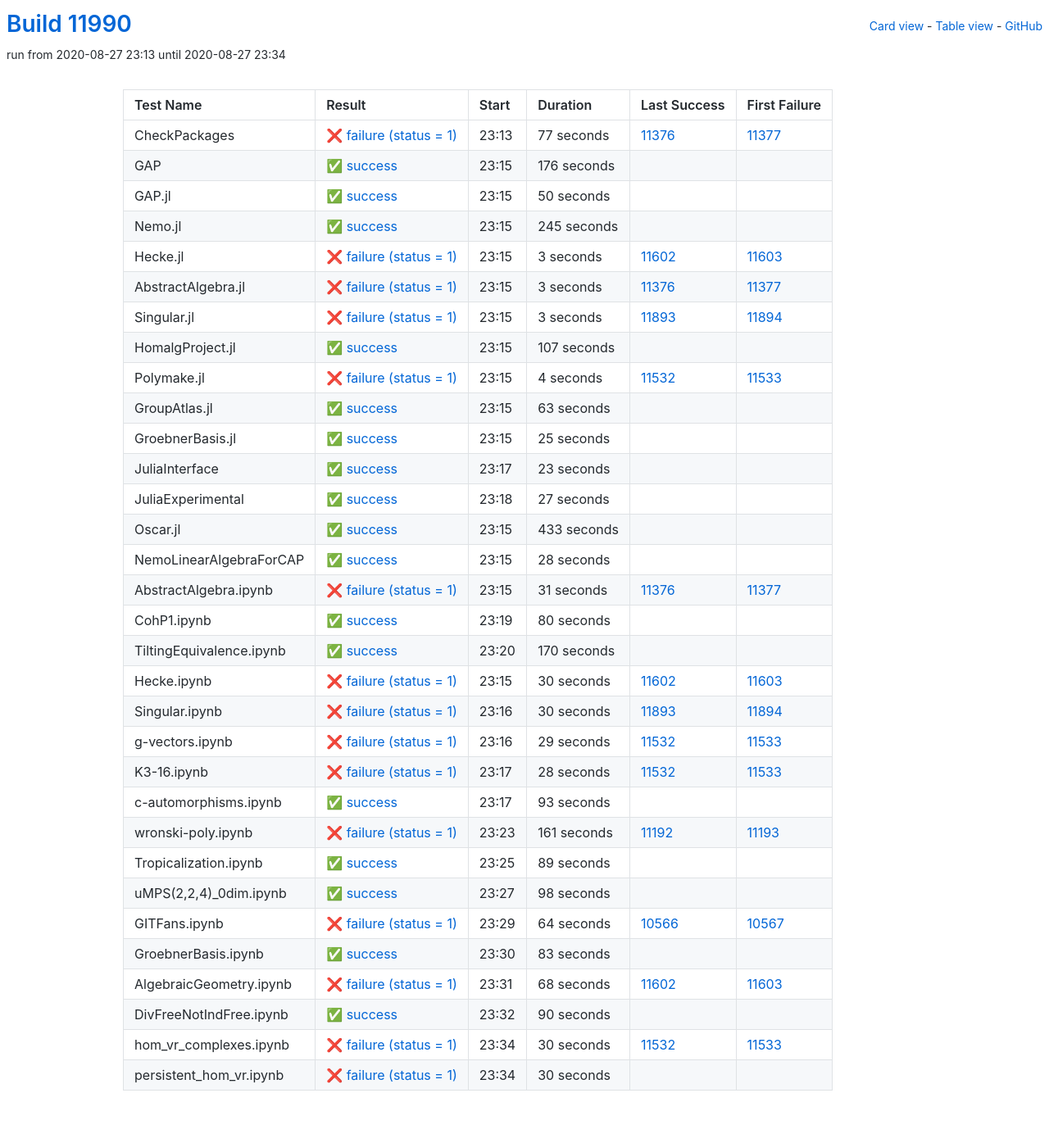
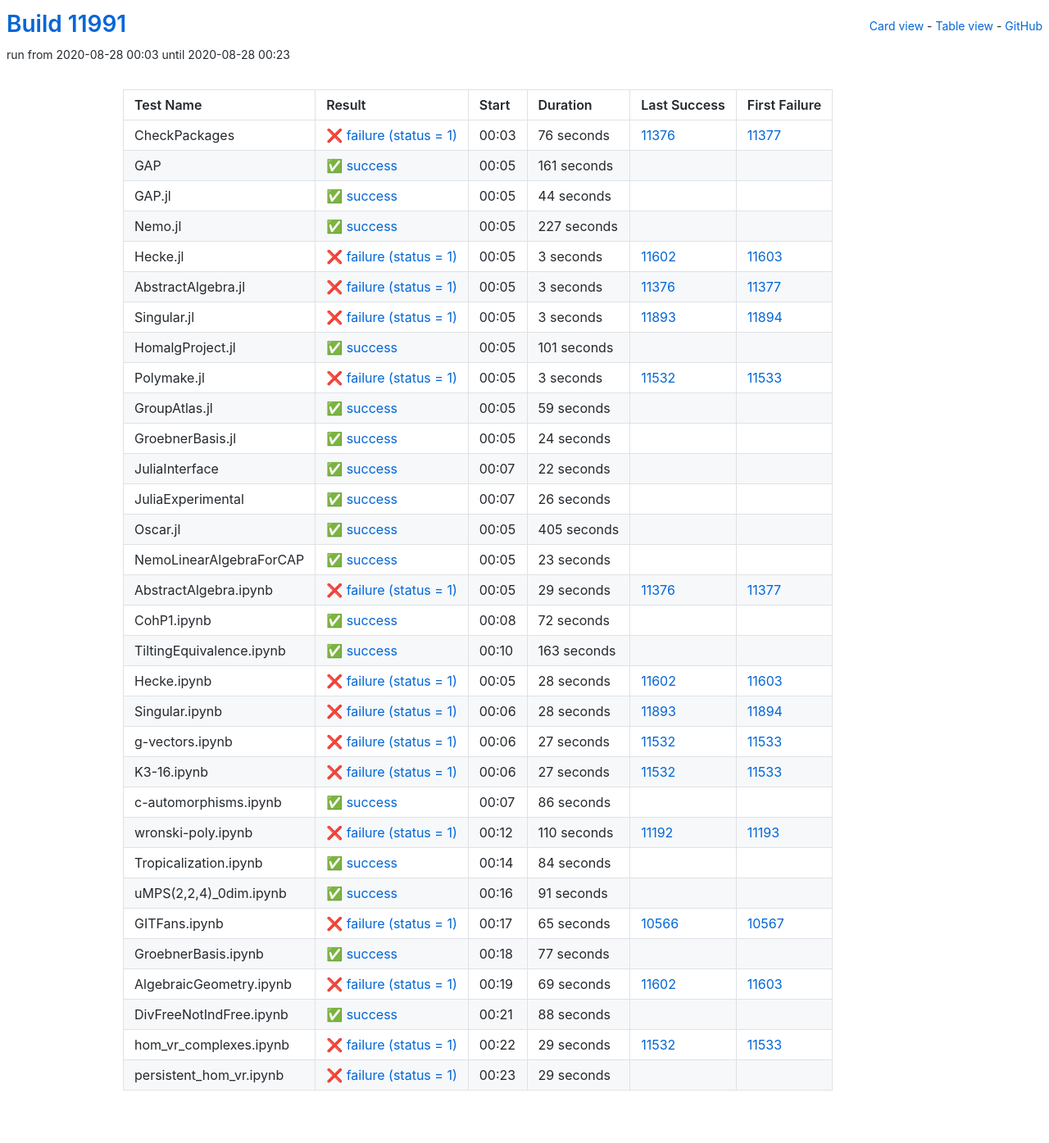
Before and after one commit to oscar-system/oscar-ci-status, a Jekyll site: the page built from table.html, in a window 1280 px wide. Shown: the whole page at 82% size. Built offline with Jekyll 4.4.1, drawn with Linux system fonts in a browser that asks for light colours.

Commit message:
Build #11991

```diff
--- a/_data/ci.yml
+++ b/_data/ci.yml
@@ -1,6 +1,6 @@
 ---
-build: 11990
-build_url: https://oscarci.mathematik.uni-kl.de/job/oscar/11990/
+build: 11991
+build_url: https://oscarci.mathematik.uni-kl.de/job/oscar/11991/
 job: oscar
 organization: oscar-system
 repo: oscar-ci-status
@@ -8,56 +8,56 @@
 tests:
 - name: CheckPackages
   id: checkpackages
-  log: https://oscarci.mathematik.uni-kl.de/job/oscar/11990/artifact/logs/build-11990/CheckPackages.log
-  start: 2020-08-27 23:13
+  log: https://oscarci.mathematik.uni-kl.de/job/oscar/11991/artifact/logs/build-11991/CheckPackages.log
+  start: 2020-08-28 00:03
   success: false
   exitcode: 1
   status: failure
-  duration: 77
+  duration: 76
   last_success: 11376
   last_success_url: https://oscarci.mathematik.uni-kl.de/job/oscar/11376/
   first_failure: 11377
   first_failure_url: https://oscarci.mathematik.uni-kl.de/job/oscar/11377/
 - name: GAP
   id: gap
-  log: https://oscarci.mathematik.uni-kl.de/job/oscar/11990/artifact/logs/build-11990/GAP.log
-  start: 2020-08-27 23:15
+  log: https://oscarci.mathematik.uni-kl.de/job/oscar/11991/artifact/logs/build-11991/GAP.log
+  start: 2020-08-28 00:05
   success: true
   exitcode: 0
   status: success
-  duration: 176
+  duration: 161
   last_success: false
   last_success_url:
   first_failure: false
   first_failure_url:
 - name: GAP.jl
   id: gap-jl
-  log: https://oscarci.mathematik.uni-kl.de/job/oscar/11990/artifact/logs/build-11990/GAP.jl.log
-  start: 2020-08-27 23:15
+  log: https://oscarci.mathematik.uni-kl.de/job/oscar/11991/artifact/logs/build-11991/GAP.jl.log
+  start: 2020-08-28 00:05
   success: true
   exitcode: 0
   status: success
-  duration: 50
+  duration: 44
   last_success: false
   last_success_url:
   first_failure: false
   first_failure_url:
 - name: Nemo.jl
   id: nemo-jl
-  log: https://oscarci.mathematik.uni-kl.de/job/oscar/11990/artifact/logs/build-11990/Nemo.jl.log
-  start: 2020-08-27 23:15
+  log: https://oscarci.mathematik.uni-kl.de/job/oscar/11991/artifact/logs/build-11991/Nemo.jl.log
+  start: 2020-08-28 00:05
   success: true
   exitcode: 0
   status: success
-  duration: 245
+  duration: 227
   last_success: false
   last_success_url:
   first_failure: false
   first_failure_url:
 - name: Hecke.jl
   id: hecke-jl
-  log: https://oscarci.mathematik.uni-kl.de/job/oscar/11990/artifact/logs/build-11990/Hecke.jl.log
-  start: 2020-08-27 23:15
+  log: https://oscarci.mathematik.uni-kl.de/job/oscar/11991/artifact/logs/build-11991/Hecke.jl.log
+  start: 2020-08-28 00:05
   success: false
   exitcode: 1
   status: failure
@@ -68,8 +68,8 @@
   first_failure_url: https://oscarci.mathematik.uni-kl.de/job/oscar/11603/
 - name: AbstractAlgebra.jl
   id: abstractalgebra-jl
-  log: https://oscarci.mathematik.uni-kl.de/job/oscar/11990/artifact/logs/build-11990/AbstractAlgebra.jl.log
-  start: 2020-08-27 23:15
+  log: https://oscarci.mathematik.uni-kl.de/job/oscar/11991/artifact/logs/build-11991/AbstractAlgebra.jl.log
+  start: 2020-08-28 00:05
   success: false
   exitcode: 1
   status: failure
@@ -80,8 +80,8 @@
   first_failure_url: https://oscarci.mathematik.uni-kl.de/job/oscar/11377/
 - name: Singular.jl
   id: singular-jl
-  log: https://oscarci.mathematik.uni-kl.de/job/oscar/11990/artifact/logs/build-11990/Singular.jl.log
-  start: 2020-08-27 23:15
+  log: https://oscarci.mathematik.uni-kl.de/job/oscar/11991/artifact/logs/build-11991/Singular.jl.log
+  start: 2020-08-28 00:05
   success: false
   exitcode: 1
   status: failure
@@ -92,56 +92,92 @@
   first_failure_url: https://oscarci.mathematik.uni-kl.de/job/oscar/11894/
 - name: HomalgProject.jl
   id: homalgproject-jl
-  log: https://oscarci.mathematik.uni-kl.de/job/oscar/11990/artifact/logs/build-11990/HomalgProject.jl.log
-  start: 2020-08-27 23:15
+  log: https://oscarci.mathematik.uni-kl.de/job/oscar/11991/artifact/logs/build-11991/HomalgProject.jl.log
+  start: 2020-08-28 00:05
   success: true
   exitcode: 0
   status: success
-  duration: 107
+  duration: 101
   last_success: false
   last_success_url:
   first_failure: false
   first_failure_url:
 - name: Polymake.jl
   id: polymake-jl
-  log: https://oscarci.mathematik.uni-kl.de/job/oscar/11990/artifact/logs/build-11990/Polymake.jl.log
-  start: 2020-08-27 23:15
+  log: https://oscarci.mathematik.uni-kl.de/job/oscar/11991/artifact/logs/build-11991/Polymake.jl.log
+  start: 2020-08-28 00:05
   success: false
   exitcode: 1
   status: failure
-  duration: 4
+  duration: 3
   last_success: 11532
   last_success_url: https://oscarci.mathematik.uni-kl.de/job/oscar/11532/
   first_failure: 11533
   first_failure_url: https://oscarci.mathematik.uni-kl.de/job/oscar/11533/
 - name: GroupAtlas.jl
   id: groupatlas-jl
-  log: https://oscarci.mathematik.uni-kl.de/job/oscar/11990/artifact/logs/build-11990/GroupAtlas.jl.log
-  start: 2020-08-27 23:15
+  log: https://oscarci.mathematik.uni-kl.de/job/oscar/11991/artifact/logs/build-11991/GroupAtlas.jl.log
+  start: 2020-08-28 00:05
   success: true
   exitcode: 0
   status: success
-  duration: 63
+  duration: 59
   last_success: false
   last_success_url:
   first_failure: false
   first_failure_url:
 - name: GroebnerBasis.jl
   id: groebnerbasis-jl
-  log: https://oscarci.mathematik.uni-kl.de/job/oscar/11990/artifact/logs/build-11990/GroebnerBasis.jl.log
-  start: 2020-08-27 23:15
+  log: https://oscarci.mathematik.uni-kl.de/job/oscar/11991/artifact/logs/build-11991/GroebnerBasis.jl.log
+  start: 2020-08-28 00:05
   success: true
   exitcode: 0
   status: success
-  duration: 25
+  duration: 24
   last_success: false
   last_success_url:
   first_failure: false
   first_failure_url:
 - name: JuliaInterface
   id: juliainterface
-  log: https://oscarci.mathematik.uni-kl.de/job/oscar/11990/artifact/logs/build-11990/JuliaInterface.log
-  start: 2020-08-27 23:17
+  log: https://oscarci.mathematik.uni-kl.de/job/oscar/11991/artifact/logs/build-11991/JuliaInterface.log
+  start: 2020-08-28 00:07
+  success: true
+  exitcode: 0
+  status: success
+  duration: 22
+  last_success: false
+  last_success_url:
+  first_failure: false
+  first_failure_url:
+- name: JuliaExperimental
+  id: juliaexperimental
+  log: https://oscarci.mathematik.uni-kl.de/job/oscar/11991/artifact/logs/build-11991/JuliaExperimental.log
+  start: 2020-08-28 00:07
+  success: true
+  exitcode: 0
+  status: success
+  duration: 26
+  last_success: false
+  last_success_url:
+  first_failure: false
+  first_failure_url:
+- name: Oscar.jl
+  id: oscar-jl
+  log: https://oscarci.mathematik.uni-kl.de/job/oscar/11991/artifact/logs/build-11991/Oscar.jl.log
+  start: 2020-08-28 00:05
+  success: true
+  exitcode: 0
+  status: success
+  duration: 405
+  last_success: false
+  last_success_url:
+  first_failure: false
+  first_failure_url:
+- name: NemoLinearAlgebraForCAP
+  id: nemolinearalgebraforcap
+  log: https://oscarci.mathematik.uni-kl.de/job/oscar/11991/artifact/logs/build-11991/NemoLinearAlgebraForCAP.log
+  start: 2020-08-28 00:05
   success: true
   exitcode: 0
   status: success
@@ -150,106 +186,190 @@
   last_success_url:
   first_failure: false
   first_failure_url:
-- name: JuliaExperimental
-  id: juliaexperimental
-  log: https://oscarci.mathematik.uni-kl.de/job/oscar/11990/artifact/logs/build-11990/JuliaExperimental.log
-  start: 2020-08-27 23:18
-  success: true
-  exitcode: 0
-  status: success
-  duration: 27
-  last_success: false
-  last_success_url:
-  first_failure: false
-  first_failure_url:
-- name: Oscar.jl
-  id: oscar-jl
-  log: https://oscarci.mathematik.uni-kl.de/job/oscar/11990/artifact/logs/build-11990/Oscar.jl.log
-  start: 2020-08-27 23:15
-  success: true
-  exitcode: 0
-  status: success
-  duration: 433
-  last_success: false
-  last_success_url:
-  first_failure: false
-  first_failure_url:
-- name: NemoLinearAlgebraForCAP
-  id: nemolinearalgebraforcap
-  log: https://oscarci.mathematik.uni-kl.de/job/oscar/11990/artifact/logs/build-11990/NemoLinearAlgebraForCAP.log
-  start: 2020-08-27 23:15
-  success: true
-  exitcode: 0
-  status: success
-  duration: 28
-  last_success: false
-  last_success_url:
-  first_failure: false
-  first_failure_url:
 - name: AbstractAlgebra.ipynb
   id: abstractalgebra-ipynb
-  log: https://oscarci.mathematik.uni-kl.de/job/oscar/11990/artifact/logs/build-11990/AbstractAlgebra.ipynb.log
-  start: 2020-08-27 23:15
+  log: https://oscarci.mathematik.uni-kl.de/job/oscar/11991/artifact/logs/build-11991/AbstractAlgebra.ipynb.log
+  start: 2020-08-28 00:05
   success: false
   exitcode: 1
   status: failure
-  duration: 31
+  duration: 29
   last_success: 11376
   last_success_url: https://oscarci.mathematik.uni-kl.de/job/oscar/11376/
   first_failure: 11377
   first_failure_url: https://oscarci.mathematik.uni-kl.de/job/oscar/11377/
 - name: CohP1.ipynb
   id: cohp1-ipynb
-  log: https://oscarci.mathematik.uni-kl.de/job/oscar/11990/artifact/logs/build-11990/CohP1.ipynb.log
-  start: 2020-08-27 23:19
+  log: https://oscarci.mathematik.uni-kl.de/job/oscar/11991/artifact/logs/build-11991/CohP1.ipynb.log
+  start: 2020-08-28 00:08
   success: true
   exitcode: 0
   status: success
-  duration: 80
+  duration: 72
   last_success: false
   last_success_url:
   first_failure: false
   first_failure_url:
 - name: TiltingEquivalence.ipynb
   id: tiltingequivalence-ipynb
-  log: https://oscarci.mathematik.uni-kl.de/job/oscar/11990/artifact/logs/build-11990/TiltingEquivalence.ipynb.log
-  start: 2020-08-27 23:20
+  log: https://oscarci.mathematik.uni-kl.de/job/oscar/11991/artifact/logs/build-11991/TiltingEquivalence.ipynb.log
+  start: 2020-08-28 00:10
   success: true
   exitcode: 0
   status: success
-  duration: 170
+  duration: 163
   last_success: false
   last_success_url:
   first_failure: false
   first_failure_url:
 - name: Hecke.ipynb
   id: hecke-ipynb
-  log: https://oscarci.mathematik.uni-kl.de/job/oscar/11990/artifact/logs/build-11990/Hecke.ipynb.log
-  start: 2020-08-27 23:15
+  log: https://oscarci.mathematik.uni-kl.de/job/oscar/11991/artifact/logs/build-11991/Hecke.ipynb.log
+  start: 2020-08-28 00:05
   success: false
   exitcode: 1
   status: failure
-  duration: 30
+  duration: 28
   last_success: 11602
   last_success_url: https://oscarci.mathematik.uni-kl.de/job/oscar/11602/
   first_failure: 11603
   first_failure_url: https://oscarci.mathematik.uni-kl.de/job/oscar/11603/
 - name: Singular.ipynb
   id: singular-ipynb
-  log: https://oscarci.mathematik.uni-kl.de/job/oscar/11990/artifact/logs/build-11990/Singular.ipynb.log
-  start: 2020-08-27 23:16
+  log: https://oscarci.mathematik.uni-kl.de/job/oscar/11991/artifact/logs/build-11991/Singular.ipynb.log
+  start: 2020-08-28 00:06
   success: false
   exitcode: 1
   status: failure
-  duration: 30
+  duration: 28
   last_success: 11893
   last_success_url: https://oscarci.mathematik.uni-kl.de/job/oscar/11893/
   first_failure: 11894
   first_failure_url: https://oscarci.mathematik.uni-kl.de/job/oscar/11894/
 - name: g-vectors.ipynb
   id: g-vectors-ipynb
-  log: https://oscarci.mathematik.uni-kl.de/job/oscar/11990/artifact/logs/build-11990/g-vectors.ipynb.log
-  start: 2020-08-27 23:16
+  log: https://oscarci.mathematik.uni-kl.de/job/oscar/11991/artifact/logs/build-11991/g-vectors.ipynb.log
+  start: 2020-08-28 00:06
+  success: false
+  exitcode: 1
+  status: failure
+  duration: 27
+  last_success: 11532
+  last_success_url: https://oscarci.mathematik.uni-kl.de/job/oscar/11532/
+  first_failure: 11533
+  first_failure_url: https://oscarci.mathematik.uni-kl.de/job/oscar/11533/
+- name: K3-16.ipynb
+  id: k3-16-ipynb
+  log: https://oscarci.mathematik.uni-kl.de/job/oscar/11991/artifact/logs/build-11991/K3-16.ipynb.log
+  start: 2020-08-28 00:06
+  success: false
+  exitcode: 1
+  status: failure
+  duration: 27
+  last_success: 11532
+  last_success_url: https://oscarci.mathematik.uni-kl.de/job/oscar/11532/
+  first_failure: 11533
+  first_failure_url: https://oscarci.mathematik.uni-kl.de/job/oscar/11533/
+- name: c-automorphisms.ipynb
+  id: c-automorphisms-ipynb
+  log: https://oscarci.mathematik.uni-kl.de/job/oscar/11991/artifact/logs/build-11991/c-automorphisms.ipynb.log
+  start: 2020-08-28 00:07
+  success: true
+  exitcode: 0
+  status: success
+  duration: 86
+  last_success: false
+  last_success_url:
+  first_failure: false
+  first_failure_url:
+- name: wronski-poly.ipynb
+  id: wronski-poly-ipynb
+  log: https://oscarci.mathematik.uni-kl.de/job/oscar/11991/artifact/logs/build-11991/wronski-poly.ipynb.log
+  start: 2020-08-28 00:12
+  success: false
+  exitcode: 1
+  status: failure
+  duration: 110
+  last_success: 11192
+  last_success_url: https://oscarci.mathematik.uni-kl.de/job/oscar/11192/
+  first_failure: 11193
+  first_failure_url: https://oscarci.mathematik.uni-kl.de/job/oscar/11193/
+- name: Tropicalization.ipynb
+  id: tropicalization-ipynb
+  log: https://oscarci.mathematik.uni-kl.de/job/oscar/11991/artifact/logs/build-11991/Tropicalization.ipynb.log
+  start: 2020-08-28 00:14
+  success: true
+  exitcode: 0
+  status: success
+  duration: 84
+  last_success: false
+  last_success_url:
+  first_failure: false
+  first_failure_url:
+- name: uMPS(2,2,4)_0dim.ipynb
+  id: umps-2-2-4-0dim-ipynb
+  log: https://oscarci.mathematik.uni-kl.de/job/oscar/11991/artifact/logs/build-11991/uMPS-2-2-4-_0dim.ipynb.log
+  start: 2020-08-28 00:16
+  success: true
+  exitcode: 0
+  status: success
+  duration: 91
+  last_success: false
+  last_success_url:
+  first_failure: false
+  first_failure_url:
+- name: GITFans.ipynb
+  id: gitfans-ipynb
+  log: https://oscarci.mathematik.uni-kl.de/job/oscar/11991/artifact/logs/build-11991/GITFans.ipynb.log
+  start: 2020-08-28 00:17
+  success: false
+  exitcode: 1
+  status: failure
+  duration: 65
+  last_success: 10566
+  last_success_url: https://oscarci.mathematik.uni-kl.de/job/oscar/10566/
+  first_failure: 10567
+  first_failure_url: https://oscarci.mathematik.uni-kl.de/job/oscar/10567/
+- name: GroebnerBasis.ipynb
+  id: groebnerbasis-ipynb
+  log: https://oscarci.mathematik.uni-kl.de/job/oscar/11991/artifact/logs/build-11991/GroebnerBasis.ipynb.log
+  start: 2020-08-28 00:18
+  success: true
+  exitcode: 0
+  status: success
+  duration: 77
+  last_success: false
+  last_success_url:
+  first_failure: false
+  first_failure_url:
+- name: AlgebraicGeometry.ipynb
+  id: algebraicgeometry-ipynb
+  log: https://oscarci.mathematik.uni-kl.de/job/oscar/11991/artifact/logs/build-11991/AlgebraicGeometry.ipynb.log
+  start: 2020-08-28 00:19
+  success: false
+  exitcode: 1
+  status: failure
+  duration: 69
+  last_success: 11602
+  last_success_url: https://oscarci.mathematik.uni-kl.de/job/oscar/11602/
+  first_failure: 11603
+  first_failure_url: https://oscarci.mathematik.uni-kl.de/job/oscar/11603/
+- name: DivFreeNotIndFree.ipynb
+  id: divfreenotindfree-ipynb
+  log: https://oscarci.mathematik.uni-kl.de/job/oscar/11991/artifact/logs/build-11991/DivFreeNotIndFree.ipynb.log
+  start: 2020-08-28 00:21
+  success: true
+  exitcode: 0
+  status: success
+  duration: 88
+  last_success: false
+  last_success_url:
+  first_failure: false
+  first_failure_url:
+- name: hom_vr_complexes.ipynb
+  id: hom-vr-complexes-ipynb
+  log: https://oscarci.mathematik.uni-kl.de/job/oscar/11991/artifact/logs/build-11991/hom_vr_complexes.ipynb.log
+  start: 2020-08-28 00:22
   success: false
   exitcode: 1
   status: failure
@@ -258,135 +378,15 @@
   last_success_url: https://oscarci.mathematik.uni-kl.de/job/oscar/11532/
   first_failure: 11533
   first_failure_url: https://oscarci.mathematik.uni-kl.de/job/oscar/11533/
-- name: K3-16.ipynb
-  id: k3-16-ipynb
-  log: https://oscarci.mathematik.uni-kl.de/job/oscar/11990/artifact/logs/build-11990/K3-16.ipynb.log
-  start: 2020-08-27 23:17
+- name: persistent_hom_vr.ipynb
+  id: persistent-hom-vr-ipynb
+  log: https://oscarci.mathematik.uni-kl.de/job/oscar/11991/artifact/logs/build-11991/persistent_hom_vr.ipynb.log
+  start: 2020-08-28 00:23
   success: false
   exitcode: 1
   status: failure
-  duration: 28
-  last_success: 11532
-  last_success_url: https://oscarci.mathematik.uni-kl.de/job/oscar/11532/
-  first_failure: 11533
-  first_failure_url: https://oscarci.mathematik.uni-kl.de/job/oscar/11533/
-- name: c-automorphisms.ipynb
-  id: c-automorphisms-ipynb
-  log: https://oscarci.mathematik.uni-kl.de/job/oscar/11990/artifact/logs/build-11990/c-automorphisms.ipynb.log
-  start: 2020-08-27 23:17
-  success: true
-  exitcode: 0
-  status: success
-  duration: 93
+  duration: 29
   last_success: false
   last_success_url:
   first_failure: false
   first_failure_url:
-- name: wronski-poly.ipynb
-  id: wronski-poly-ipynb
-  log: https://oscarci.mathematik.uni-kl.de/job/oscar/11990/artifact/logs/build-11990/wronski-poly.ipynb.log
-  start: 2020-08-27 23:23
-  success: false
-  exitcode: 1
-  status: failure
-  duration: 161
-  last_success: 11192
-  last_success_url: https://oscarci.mathematik.uni-kl.de/job/oscar/11192/
-  first_failure: 11193
-  first_failure_url: https://oscarci.mathematik.uni-kl.de/job/oscar/11193/
-- name: Tropicalization.ipynb
-  id: tropicalization-ipynb
-  log: https://oscarci.mathematik.uni-kl.de/job/oscar/11990/artifact/logs/build-11990/Tropicalization.ipynb.log
-  start: 2020-08-27 23:25
-  success: true
-  exitcode: 0
-  status: success
-  duration: 89
-  last_success: false
-  last_success_url:
-  first_failure: false
-  first_failure_url:
-- name: uMPS(2,2,4)_0dim.ipynb
-  id: umps-2-2-4-0dim-ipynb
-  log: https://oscarci.mathematik.uni-kl.de/job/oscar/11990/artifact/logs/build-11990/uMPS-2-2-4-_0dim.ipynb.log
-  start: 2020-08-27 23:27
-  success: true
-  exitcode: 0
-  status: success
-  duration: 98
-  last_success: false
-  last_success_url:
-  first_failure: false
-  first_failure_url:
-- name: GITFans.ipynb
-  id: gitfans-ipynb
-  log: https://oscarci.mathematik.uni-kl.de/job/oscar/11990/artifact/logs/build-11990/GITFans.ipynb.log
-  start: 2020-08-27 23:29
-  success: false
-  exitcode: 1
-  status: failure
-  duration: 64
-  last_success: 10566
-  last_success_url: https://oscarci.mathematik.uni-kl.de/job/oscar/10566/
-  first_failure: 10567
-  first_failure_url: https://oscarci.mathematik.uni-kl.de/job/oscar/10567/
-- name: GroebnerBasis.ipynb
-  id: groebnerbasis-ipynb
-  log: https://oscarci.mathematik.uni-kl.de/job/oscar/11990/artifact/logs/build-11990/GroebnerBasis.ipynb.log
-  start: 2020-08-27 23:30
-  success: true
-  exitcode: 0
-  status: success
-  duration: 83
-  last_success: false
-  last_success_url:
-  first_failure: false
-  first_failure_url:
-- name: AlgebraicGeometry.ipynb
-  id: algebraicgeometry-ipynb
-  log: https://oscarci.mathematik.uni-kl.de/job/oscar/11990/artifact/logs/build-11990/AlgebraicGeometry.ipynb.log
-  start: 2020-08-27 23:31
-  success: false
-  exitcode: 1
-  status: failure
-  duration: 68
-  last_success: 11602
-  last_success_url: https://oscarci.mathematik.uni-kl.de/job/oscar/11602/
-  first_failure: 11603
-  first_failure_url: https://oscarci.mathematik.uni-kl.de/job/oscar/11603/
-- name: DivFreeNotIndFree.ipynb
-  id: divfreenotindfree-ipynb
-  log: https://oscarci.mathematik.uni-kl.de/job/oscar/11990/artifact/logs/build-11990/DivFreeNotIndFree.ipynb.log
-  start: 2020-08-27 23:32
-  success: true
-  exitcode: 0
-  status: success
-  duration: 90
-  last_success: false
-  last_success_url:
-  first_failure: false
-  first_failure_url:
-- name: hom_vr_complexes.ipynb
-  id: hom-vr-complexes-ipynb
-  log: https://oscarci.mathematik.uni-kl.de/job/oscar/11990/artifact/logs/build-11990/hom_vr_complexes.ipynb.log
-  start: 2020-08-27 23:34
-  success: false
-  exitcode: 1
-  status: failure
-  duration: 30
-  last_success: 11532
-  last_success_url: https://oscarci.mathematik.uni-kl.de/job/oscar/11532/
-  first_failure: 11533
-  first_failure_url: https://oscarci.mathematik.uni-kl.de/job/oscar/11533/
-- name: persistent_hom_vr.ipynb
-  id: persistent-hom-vr-ipynb
-  log: https://oscarci.mathematik.uni-kl.de/job/oscar/11990/artifact/logs/build-11990/persistent_hom_vr.ipynb.log
-  start: 2020-08-27 23:34
-  success: false
-  exitcode: 1
-  status: failure
-  duration: 30
-  last_success: false
-  last_success_url:
-  first_failure: false
-  first_failure_url:
```
Also changed, not shown: README.md.
